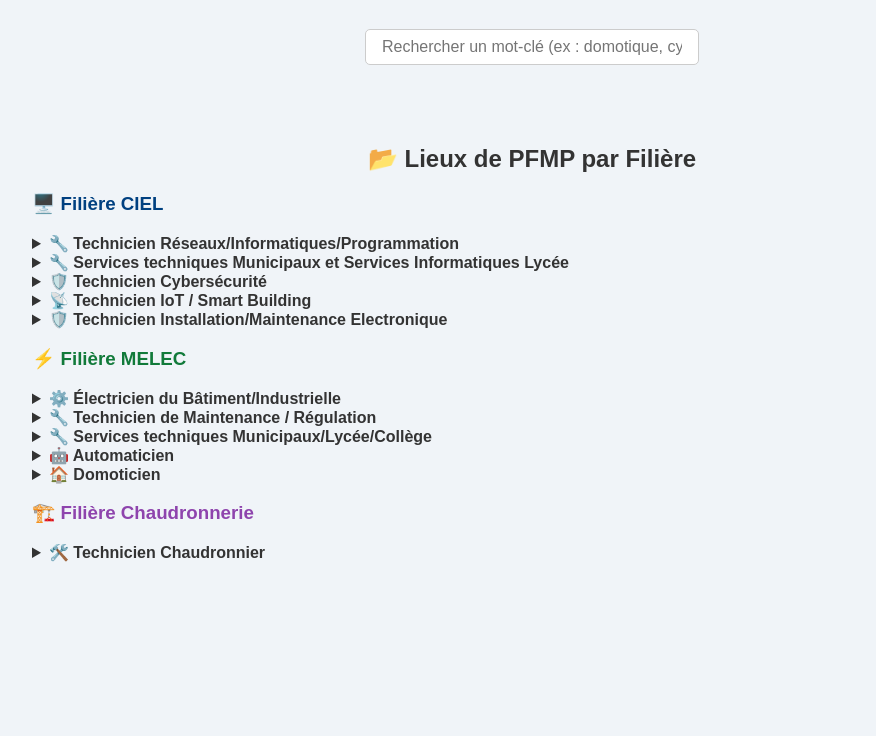
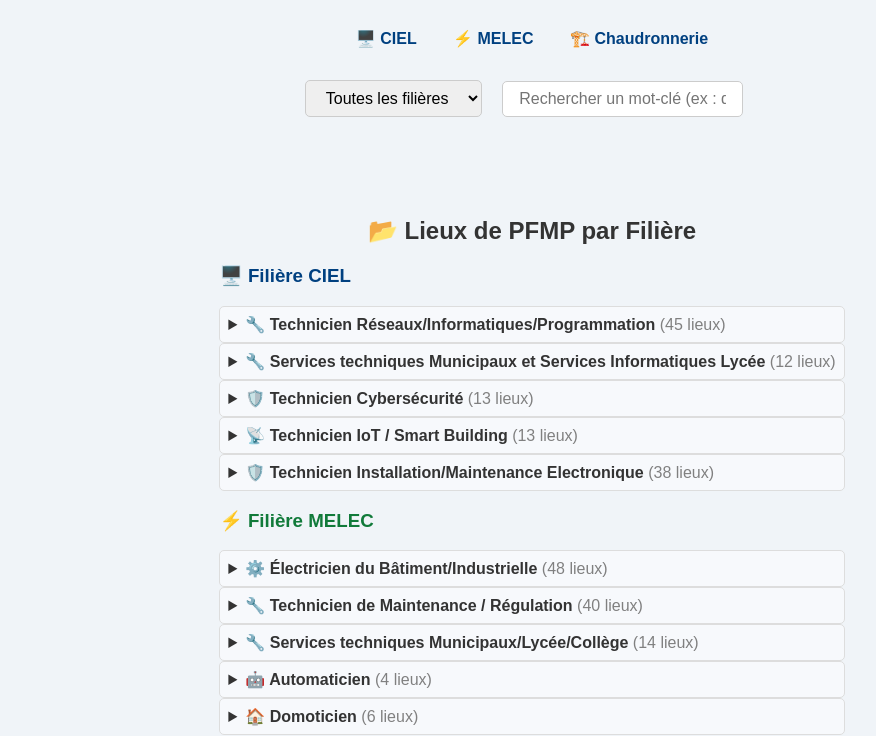
Before and after one commit to PFMP2025/PFMPHENRIDARRAS, a plain HTML site: page fiches.html in a window 1280 px wide. Shown: the part 93-829 px from the top of the page, without its empty margins (108-984 px from the left). Before the commit the page ends 800 px from the top, so only its background shows below. Drawn offline with Linux system fonts and the light colour scheme.

Commit message:
Update fiches.html

```diff
--- a/fiches.html
+++ b/fiches.html
@@ -16,16 +16,26 @@
       text-align: center;
       margin-bottom: 2rem;
     }
+    nav {
+      text-align: center;
+      margin-bottom: 2rem;
+    }
+    nav a {
+      margin: 0 1rem;
+      text-decoration: none;
+      font-weight: bold;
+      color: #004080;
+    }
     .search {
       text-align: center;
       margin-bottom: 2rem;
     }
-    .search input {
+    .search input, .search select {
       padding: 0.5rem 1rem;
-      width: 300px;
       font-size: 1rem;
       border-radius: 5px;
       border: 1px solid #ccc;
+      margin-right: 1rem;
     }
     .grid {
       display: grid;
@@ -48,20 +58,25 @@
       align-items: center;
       gap: 0.5rem;
     }
-    .card h2 i {
-      font-size: 1.3rem;
-    }
     .card ul {
       padding-left: 1.2rem;
     }
     .card ul li {
       margin-bottom: 0.5rem;
     }
-    .card.orange h2 { color: #e67e22; }
-    .card.green h2 { color: #27ae60; }
-    .card.purple h2 { color: #8e44ad; }
-    .card.turquoise h2 { color: #16a085; }
-    .card.gold h2 { color: #c49b0e; }
+    details summary {
+      cursor: pointer;
+      font-weight: bold;
+      font-size: 1rem;
+      padding: 0.5rem;
+      background: #f7f9fc;
+      border-radius: 5px;
+      border: 1px solid #ddd;
+      transition: background 0.3s ease;
+    }
+    details[open] summary {
+      background: #e9f5ff;
+    }
   </style>
   <script>
     function filterCards() {
@@ -72,17 +87,45 @@
         detail.style.display = text.includes(input) ? 'block' : 'none';
       });
     }
+
+    function filterByFiliere() {
+      const filiere = document.getElementById('filiereSelect').value;
+      const sections = document.querySelectorAll('section');
+      sections.forEach(section => {
+        const titre = section.querySelector('h3')?.textContent.toLowerCase();
+        section.style.display = (filiere === 'all' || titre.includes(filiere.toLowerCase())) ? '' : 'none';
+      });
+    }
+
+    window.onload = () => {
+      document.querySelectorAll('details').forEach(detail => {
+        const count = detail.querySelectorAll('li').length;
+        const summary = detail.querySelector('summary');
+        summary.innerHTML += ` <span style="color:gray;font-weight:normal;">(${count} lieux)</span>`;
+      });
+    }
   </script>
-
 </head>
 <body>
   <h1>PFMP</h1>
+
+  <nav>
+    <a href="#ciel">🖥️ CIEL</a>
+    <a href="#melec">⚡ MELEC</a>
+    <a href="#chaudronnerie">🏗️ Chaudronnerie</a>
+  </nav>
+
   <div class="search">
+    <select id="filiereSelect" onchange="filterByFiliere()">
+      <option value="all">Toutes les filières</option>
+      <option value="CIEL">CIEL</option>
+      <option value="MELEC">MELEC</option>
+      <option value="Chaudronnerie">Chaudronnerie</option>
+    </select>
     <input type="text" id="searchInput" onkeyup="filterCards()" placeholder="Rechercher un mot-clé (ex : domotique, cybersécurité...)">
   </div>
+
   <div class="grid">
-    <!-- Cartes métiers insérées ici dans la prochaine étape -->
-  </div>
 
 <div style="max-width:1000px;margin:3rem auto;">
   <h2 style="text-align:center;">📂 Lieux de PFMP par Filière</h2>
```
Lines whose indentation alone changed are shown as unchanged.
